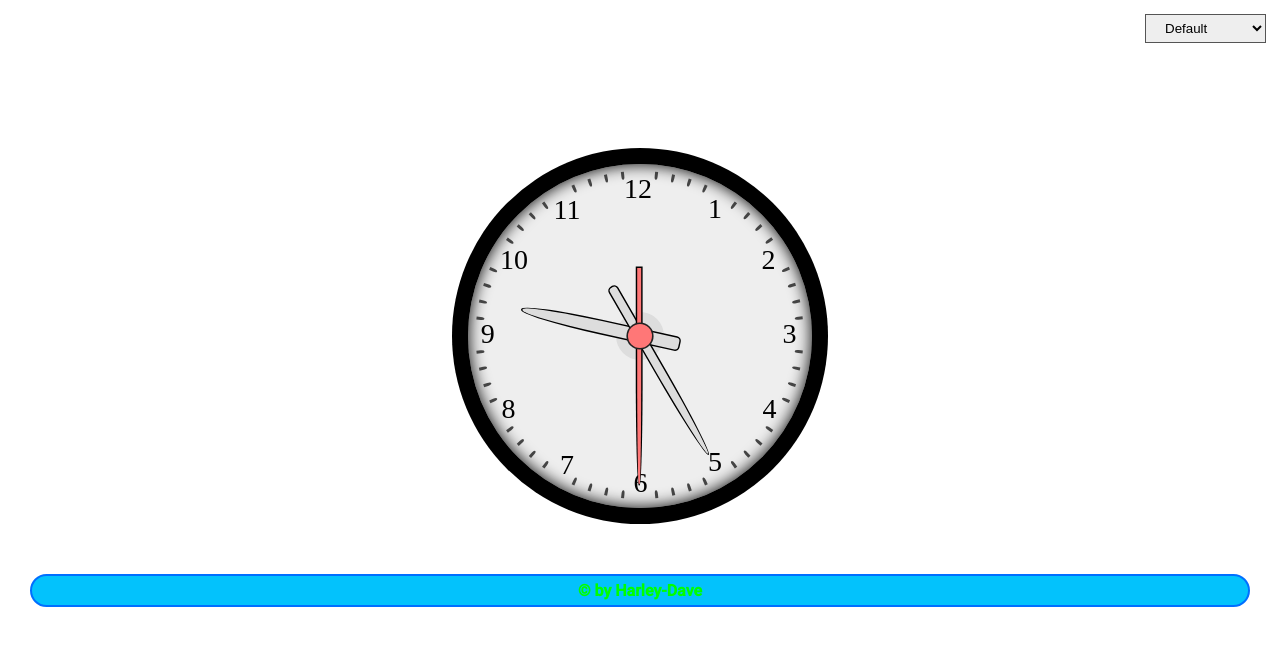
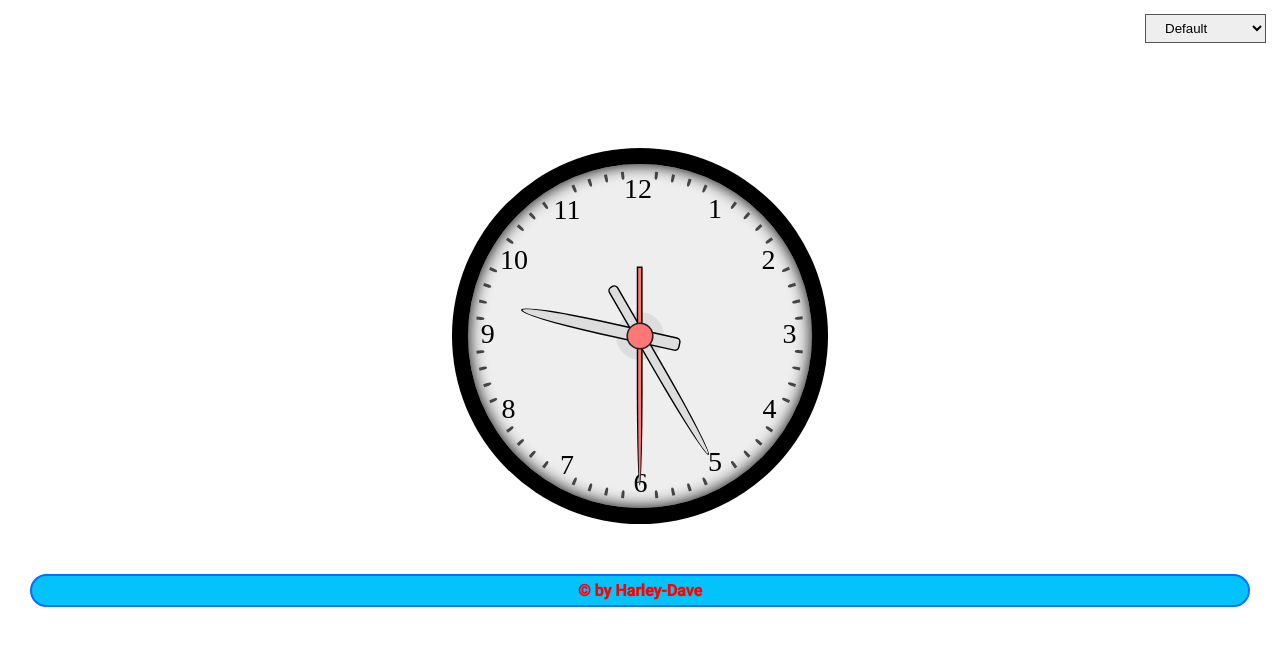
Before and after one commit to Daveteline/Clock-V1.5, a plain HTML site: page index.html in a window 1280 px wide. Drawn offline with Linux system fonts and the light colour scheme.

Commit message:
Update style.css

```diff
--- a/style.css
+++ b/style.css
@@ -6,7 +6,7 @@ p {
     padding:5px;
     border-radius:20px;
     background-color:#03c2fc;
-    color: lime;
+    color: #ff0000;
     font-weight:bolder;
 }
 
```
